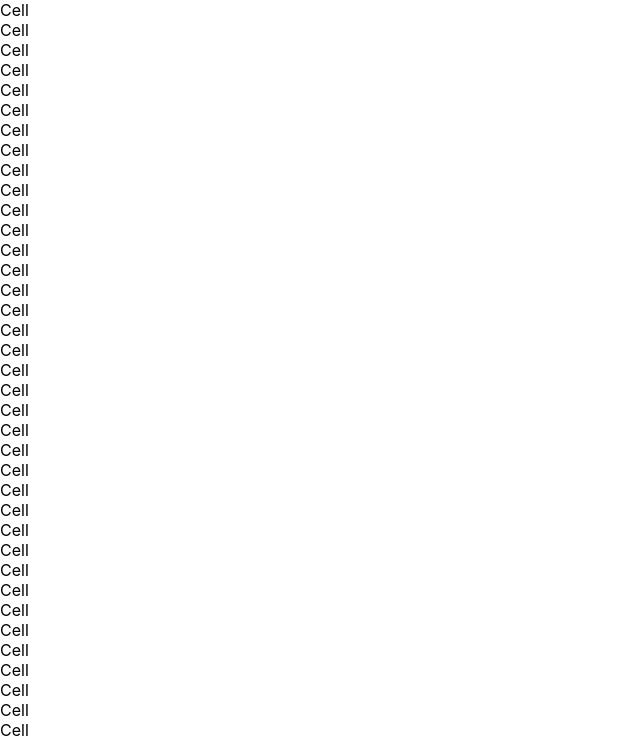
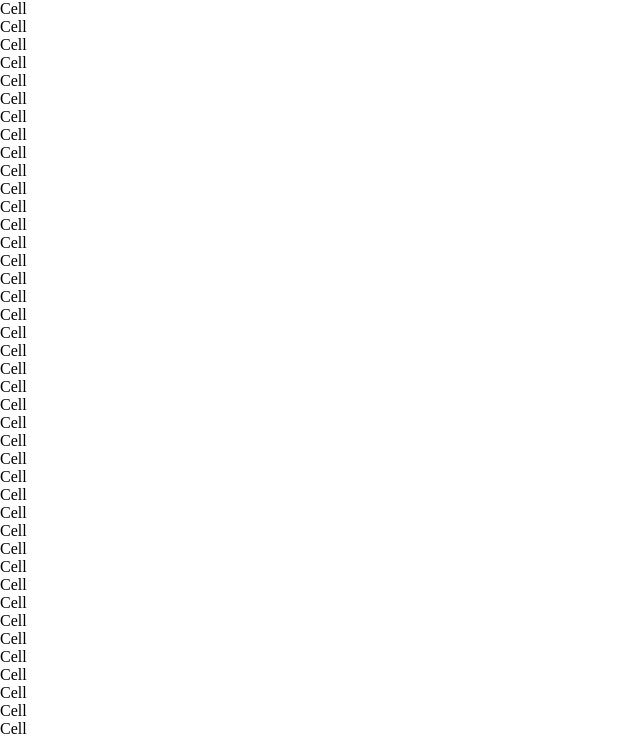
Before and after one commit to DominikStefancik/Games, a React (Create React App) app: page / in a window 1280 px wide. Shown: the top 738 px of the page, without its empty margins (0-640 px from the left). Built offline with nearby package versions, Linux system fonts and the light colour scheme.

Commit message:
Add global styling

```diff
--- a/src/index.css
+++ b/src/index.css
@@ -1,13 +1,8 @@
 body {
   margin: 0;
-  font-family: -apple-system, BlinkMacSystemFont, 'Segoe UI', 'Roboto', 'Oxygen',
-    'Ubuntu', 'Cantarell', 'Fira Sans', 'Droid Sans', 'Helvetica Neue',
-    sans-serif;
-  -webkit-font-smoothing: antialiased;
-  -moz-osx-font-smoothing: grayscale;
 }
 
-code {
-  font-family: source-code-pro, Menlo, Monaco, Consolas, 'Courier New',
-    monospace;
+@font-face {
+  font-family: "Pixel";
+  src: url("assets/fonts/Pixel-LCD-7.woff") format("woff");
 }
```
